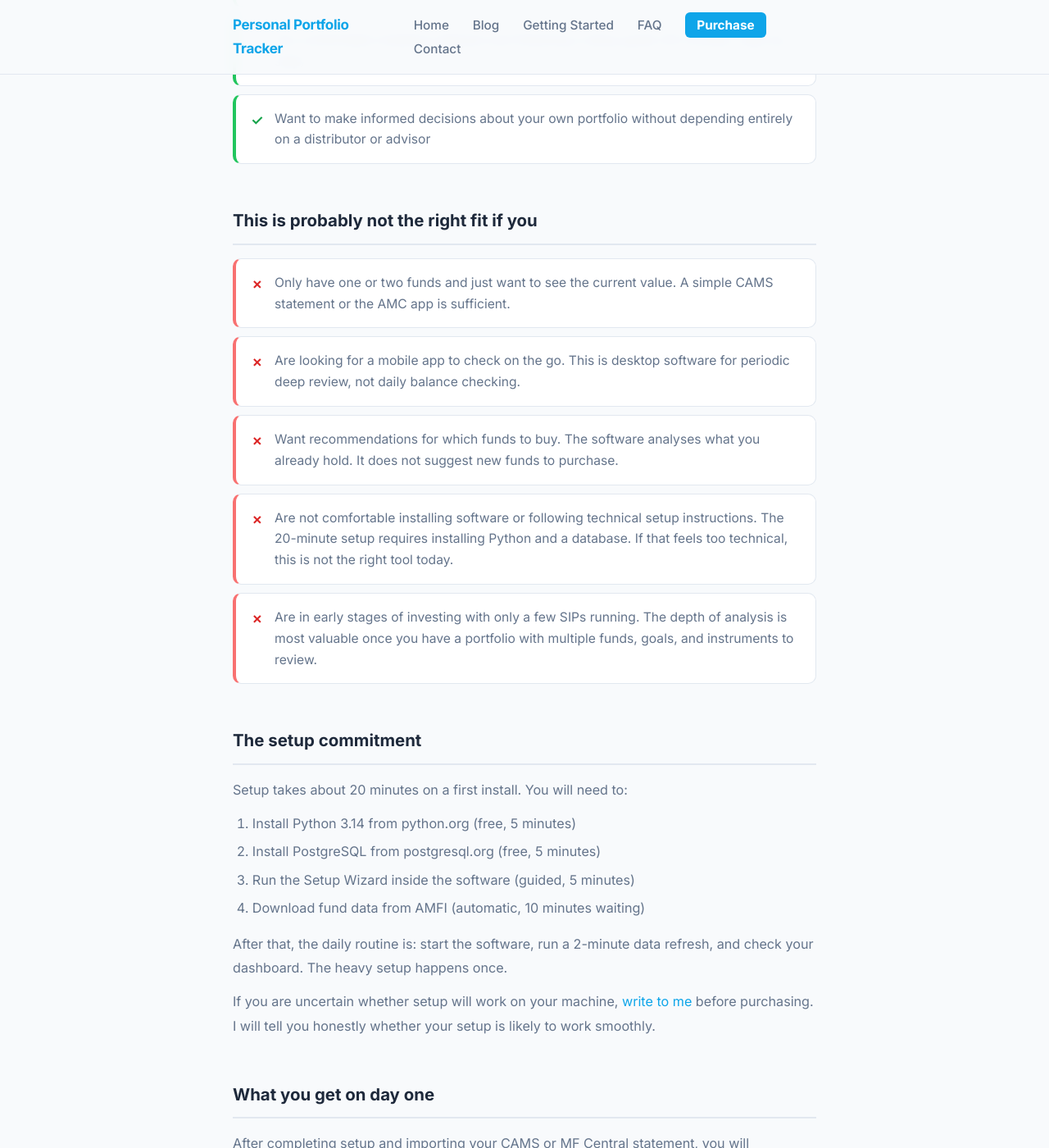
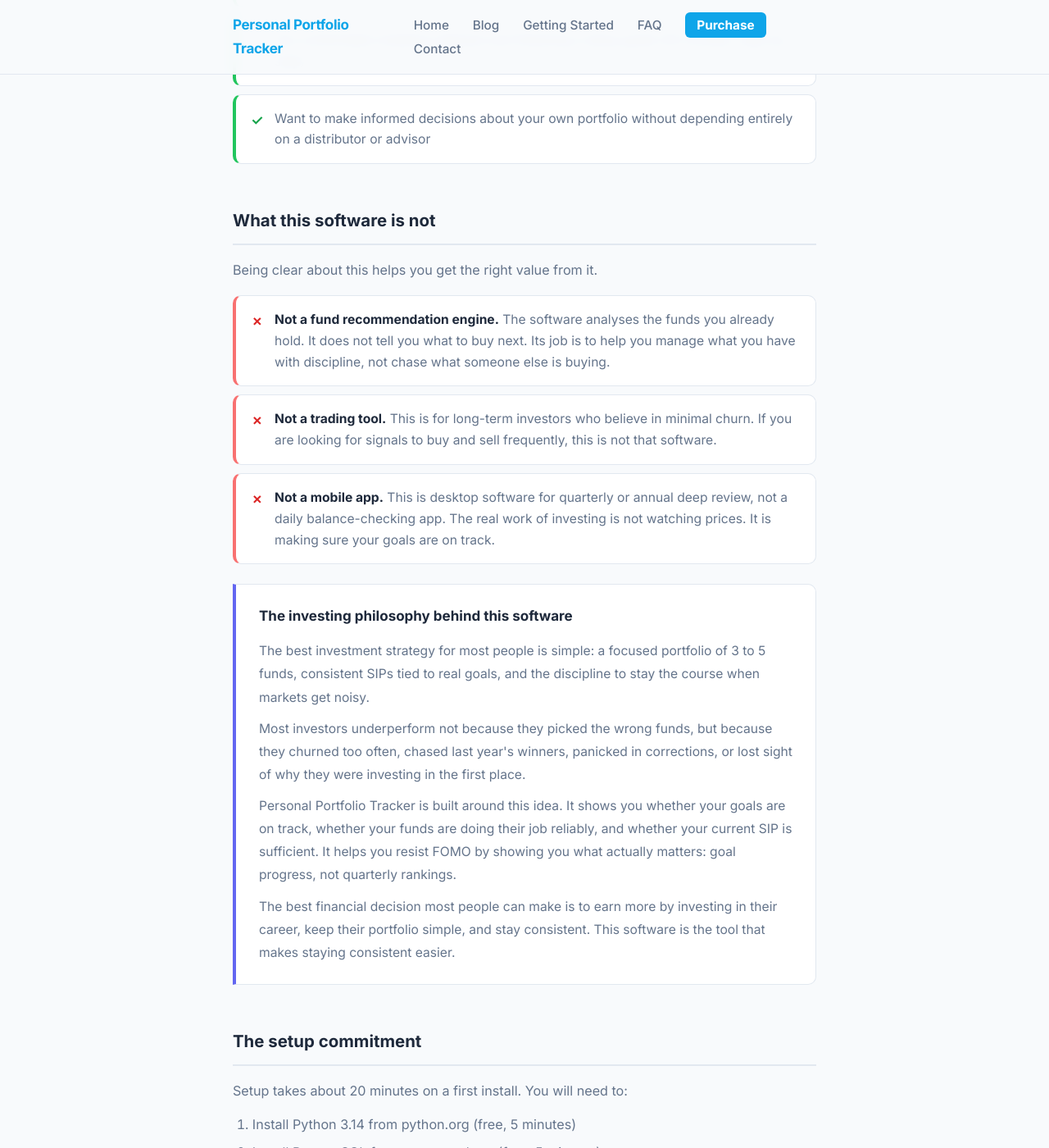
Before and after one commit to srikrishna2024/portfolio-tracker-blog, a Jekyll site: the page built from is-this-right-for-you/index.html, in a window 1280 px wide and 1400 px high, scrolled down 939 px. Shown: the whole window at 82% size. Built offline with Jekyll 4.4.1, drawn with Linux system fonts in a browser that asks for light colours.

Commit message:
rewrite 'not right for you' section: philosophy-first, no discouraging language

```diff
--- a/assets/css/style.css
+++ b/assets/css/style.css
@@ -788,3 +788,13 @@ nav a.nav-cta:hover { background: #0284c7; color: #fff !important; }
 @media (max-width: 600px) {
   .footer-columns { grid-template-columns: 1fr 1fr; }
 }
+
+/* ── Fit philosophy box ──────────────────────────────────────── */
+.fit-philosophy {
+  background: var(--surface); border: 1px solid var(--border);
+  border-left: 4px solid var(--accent2);
+  border-radius: 0 10px 10px 0; padding: 24px 28px; margin-top: 24px;
+}
+.fit-philosophy h3 { font-size: 1rem; font-weight: 700; color: var(--text); margin-bottom: 14px; }
+.fit-philosophy p { font-size: 0.92rem; color: var(--muted); line-height: 1.8; margin-bottom: 10px; }
+.fit-philosophy p:last-child { margin-bottom: 0; }
--- a/is-this-right-for-you/index.html
+++ b/is-this-right-for-you/index.html
@@ -46,28 +46,29 @@ title: Is This Right for You?
   </div>
 
   <div class="content-section">
-    <h2>This is probably not the right fit if you</h2>
+    <h2>What this software is not</h2>
+    <p>Being clear about this helps you get the right value from it.</p>
     <div class="fit-grid">
       <div class="fit-card notgood">
         <div class="fit-cross">✗</div>
-        <p>Only have one or two funds and just want to see the current value. A simple CAMS statement or the AMC app is sufficient.</p>
+        <p><strong>Not a fund recommendation engine.</strong> The software analyses the funds you already hold. It does not tell you what to buy next. Its job is to help you manage what you have with discipline, not chase what someone else is buying.</p>
       </div>
       <div class="fit-card notgood">
         <div class="fit-cross">✗</div>
-        <p>Are looking for a mobile app to check on the go. This is desktop software for periodic deep review, not daily balance checking.</p>
+        <p><strong>Not a trading tool.</strong> This is for long-term investors who believe in minimal churn. If you are looking for signals to buy and sell frequently, this is not that software.</p>
       </div>
       <div class="fit-card notgood">
         <div class="fit-cross">✗</div>
-        <p>Want recommendations for which funds to buy. The software analyses what you already hold. It does not suggest new funds to purchase.</p>
+        <p><strong>Not a mobile app.</strong> This is desktop software for quarterly or annual deep review, not a daily balance-checking app. The real work of investing is not watching prices. It is making sure your goals are on track.</p>
       </div>
-      <div class="fit-card notgood">
-        <div class="fit-cross">✗</div>
-        <p>Are not comfortable installing software or following technical setup instructions. The 20-minute setup requires installing Python and a database. If that feels too technical, this is not the right tool today.</p>
-      </div>
-      <div class="fit-card notgood">
-        <div class="fit-cross">✗</div>
-        <p>Are in early stages of investing with only a few SIPs running. The depth of analysis is most valuable once you have a portfolio with multiple funds, goals, and instruments to review.</p>
-      </div>
+    </div>
+
+    <div class="fit-philosophy">
+      <h3>The investing philosophy behind this software</h3>
+      <p>The best investment strategy for most people is simple: a focused portfolio of 3 to 5 funds, consistent SIPs tied to real goals, and the discipline to stay the course when markets get noisy.</p>
+      <p>Most investors underperform not because they picked the wrong funds, but because they churned too often, chased last year's winners, panicked in corrections, or lost sight of why they were investing in the first place.</p>
+      <p>Personal Portfolio Tracker is built around this idea. It shows you whether your goals are on track, whether your funds are doing their job reliably, and whether your current SIP is sufficient. It helps you resist FOMO by showing you what actually matters: goal progress, not quarterly rankings.</p>
+      <p>The best financial decision most people can make is to earn more by investing in their career, keep their portfolio simple, and stay consistent. This software is the tool that makes staying consistent easier.</p>
     </div>
   </div>
 
```
